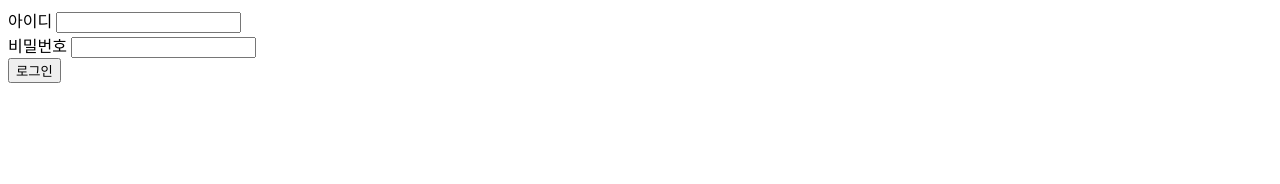
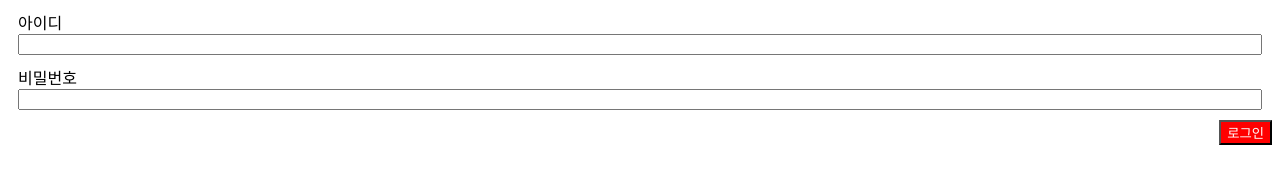
Before and after one commit to JasonSong97/NodeJS, a plain HTML site: page ch2/login.html in a window 1280 px wide. Drawn offline with Linux system fonts and the light colour scheme.

Commit message:
feat : css 태그 선택자 공부

```diff
--- a/ch2/login.html
+++ b/ch2/login.html
@@ -1,6 +1,18 @@
 <html>
      <head>
-
+          <style type="text/css">
+               div{
+                    margin : 10px 10px;
+               }
+               button{
+                    float : right;
+                    background: red;
+                    color : white;
+               }
+               input{
+                    width: 100%;
+               }
+          </style>
      </head>
      <body>
           <div>
```
